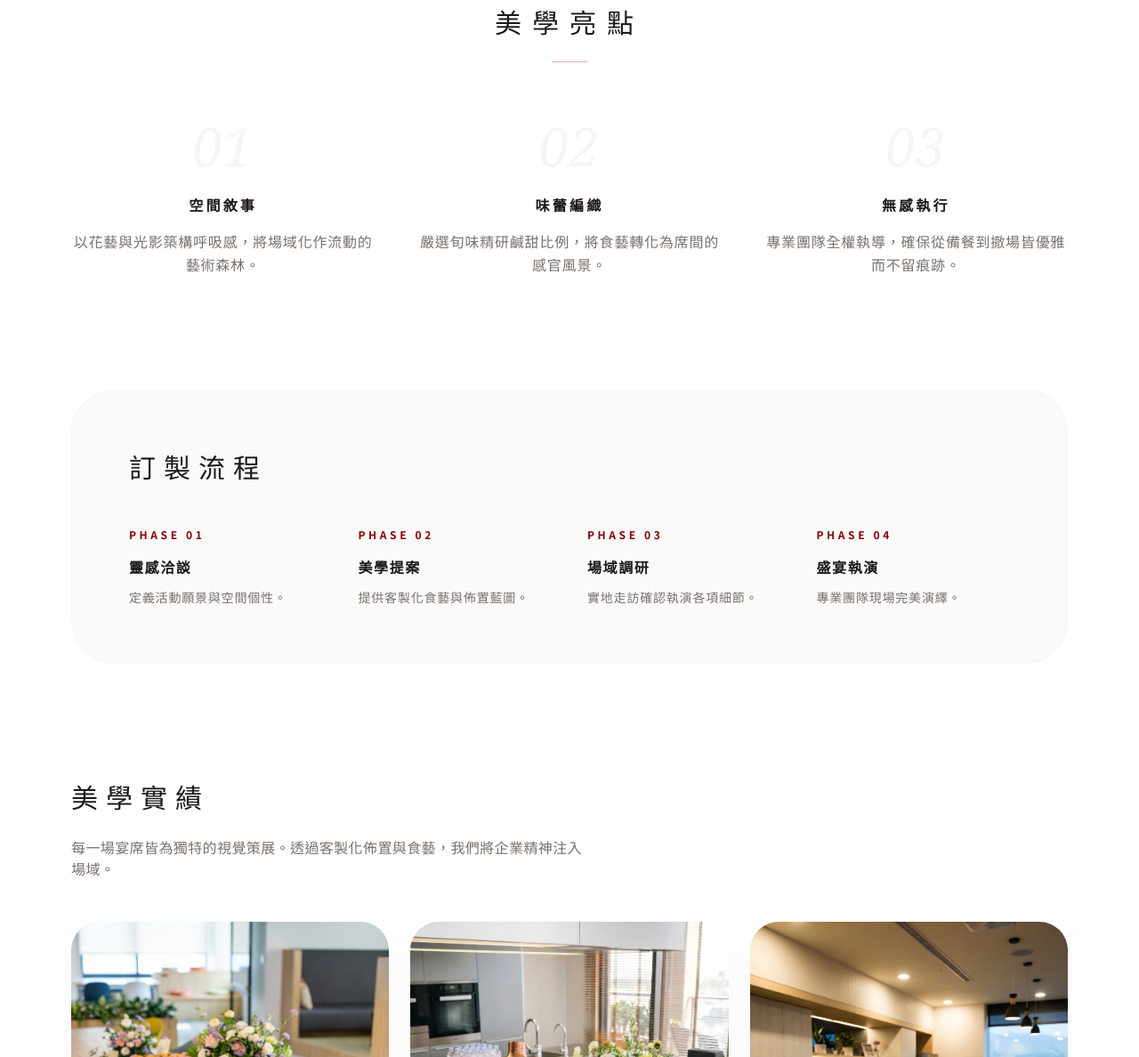
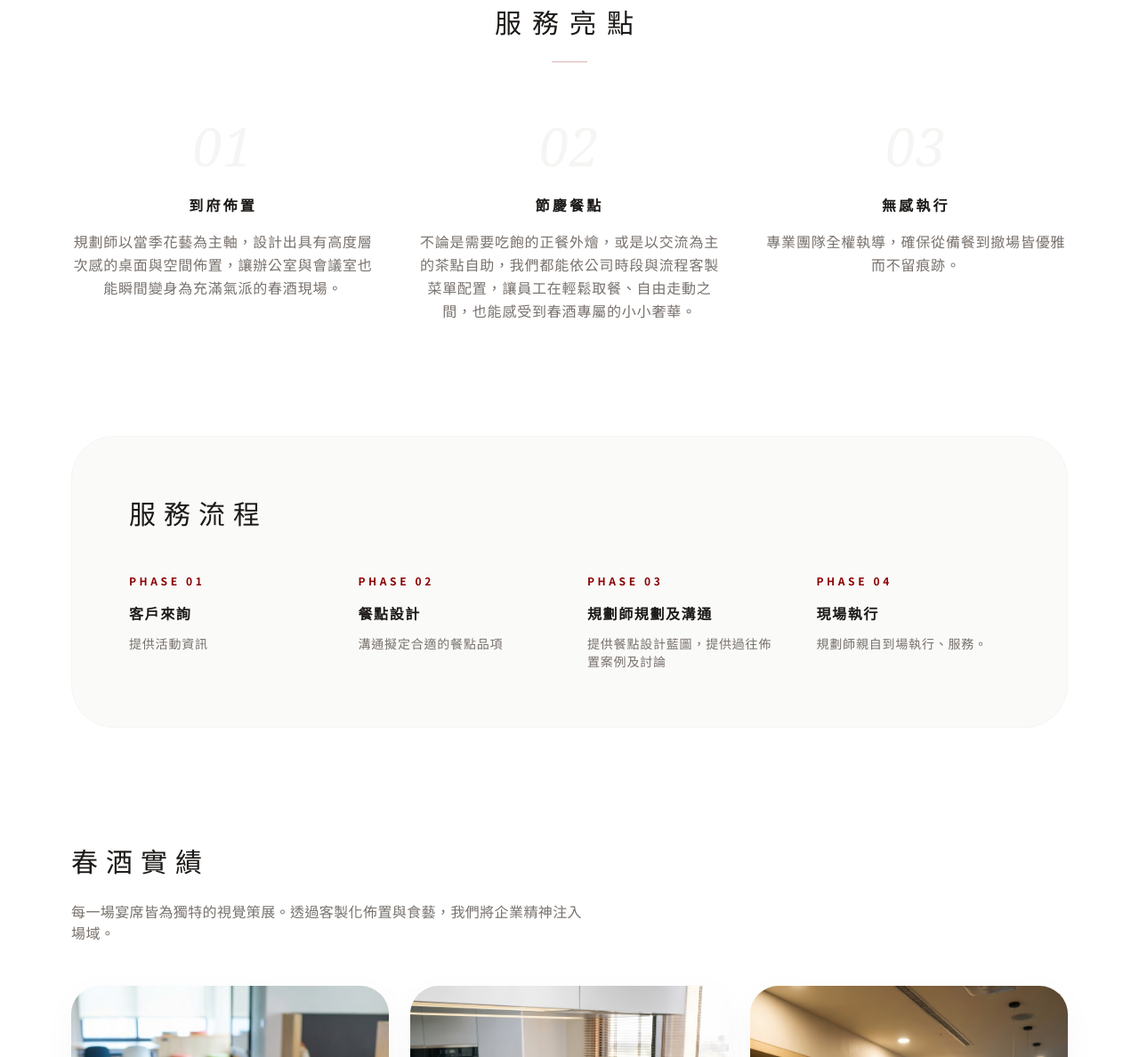
Before and after one commit to Muzentsao/muzentsao12.github.io, a plain HTML site: page index.html in a window 1280 px wide. Shown: the part 902-2090 px from the top of the page at 89% size. Drawn offline with nearby package versions, Linux system fonts and the light colour scheme.

Commit message:
Update index.html

```diff
--- a/index.html
+++ b/index.html
@@ -116,7 +116,7 @@
           </h1>
 
           <p class="mt-8 text-stone-500 text-lg max-w-md font-light leading-loose tracking-wide">
-            透過極簡策展與精緻餐食，為企業重新定義聚會的美學尺度。
+            把開工後的第一次相聚，辦成一場餐桌上的視覺盛宴。
           </p>
 
           <div class="mt-10 flex flex-col sm:flex-row gap-6">
@@ -124,7 +124,7 @@
               立即預約諮詢
             </a>
             <a href="#highlights" class="btn inline-flex items-center justify-center rounded-full bg-white px-10 py-4.5 font-bold text-sm ringline text-stone-500">
-              服務特點
+              服務亮點
             </a>
           </div>
 
@@ -161,20 +161,20 @@
 
     <section id="highlights" class="mx-auto max-w-6xl px-4 py-16 bg-white">
       <div class="text-center mb-16">
-        <h2 class="text-3xl font-light tracking-[0.4em] text-stone-900">美學亮點</h2>
+        <h2 class="text-3xl font-light tracking-[0.4em] text-stone-900">服務亮點</h2>
         <div class="h-px w-10 bg-[#8B0000] mx-auto mt-6 opacity-30"></div>
       </div>
 
       <div class="grid md:grid-cols-3 gap-12">
         <div class="text-center">
           <div class="text-stone-100 text-6xl mb-6 font-serif italic">01</div>
-          <h3 class="font-bold text-stone-900 text-base mb-4 tracking-[0.2em]">空間敘事</h3>
-          <p class="text-base text-stone-500 font-light leading-relaxed">以花藝與光影築構呼吸感，將場域化作流動的藝術森林。</p>
+          <h3 class="font-bold text-stone-900 text-base mb-4 tracking-[0.2em]">到府佈置</h3>
+          <p class="text-base text-stone-500 font-light leading-relaxed">規劃師以當季花藝為主軸，設計出具有高度層次感的桌面與空間佈置，讓辦公室與會議室也能瞬間變身為充滿氣派的春酒現場。</p>
         </div>
         <div class="text-center">
           <div class="text-stone-100 text-6xl mb-6 font-serif italic">02</div>
-          <h3 class="font-bold text-stone-900 text-base mb-4 tracking-[0.2em]">味蕾編織</h3>
-          <p class="text-base text-stone-500 font-light leading-relaxed">嚴選旬味精研鹹甜比例，將食藝轉化為席間的感官風景。</p>
+          <h3 class="font-bold text-stone-900 text-base mb-4 tracking-[0.2em]">節慶餐點</h3>
+          <p class="text-base text-stone-500 font-light leading-relaxed">不論是需要吃飽的正餐外燴，或是以交流為主的茶點自助，我們都能依公司時段與流程客製菜單配置，讓員工在輕鬆取餐、自由走動之間，也能感受到春酒專屬的小小奢華。</p>
         </div>
         <div class="text-center">
           <div class="text-stone-100 text-6xl mb-6 font-serif italic">03</div>
@@ -186,27 +186,27 @@
 
     <section id="process" class="mx-auto max-w-6xl px-4 py-16">
       <div class="bg-stone-50 rounded-[3rem] p-10 md:p-16 border border-stone-100">
-        <h2 class="text-3xl font-light mb-12 text-stone-900 tracking-[0.3em]">訂製流程</h2>
+        <h2 class="text-3xl font-light mb-12 text-stone-900 tracking-[0.3em]">服務流程</h2>
         <div class="grid md:grid-cols-4 gap-10">
           <div>
             <div class="text-[#8B0000] font-bold mb-4 text-xs tracking-[0.3em] uppercase">Phase 01</div>
-            <div class="font-bold text-stone-900 mb-3 text-base tracking-widest">靈感洽談</div>
-            <p class="text-sm text-stone-500 font-light">定義活動願景與空間個性。</p>
+            <div class="font-bold text-stone-900 mb-3 text-base tracking-widest">客戶來詢</div>
+            <p class="text-sm text-stone-500 font-light">提供活動資訊</p>
           </div>
           <div>
             <div class="text-[#8B0000] font-bold mb-4 text-xs tracking-[0.3em] uppercase">Phase 02</div>
-            <div class="font-bold text-stone-900 mb-3 text-base tracking-widest">美學提案</div>
-            <p class="text-sm text-stone-500 font-light">提供客製化食藝與佈置藍圖。</p>
+            <div class="font-bold text-stone-900 mb-3 text-base tracking-widest">餐點設計</div>
+            <p class="text-sm text-stone-500 font-light">溝通擬定合適的餐點品項</p>
           </div>
           <div>
             <div class="text-[#8B0000] font-bold mb-4 text-xs tracking-[0.3em] uppercase">Phase 03</div>
-            <div class="font-bold text-stone-900 mb-3 text-base tracking-widest">場域調研</div>
-            <p class="text-sm text-stone-500 font-light">實地走訪確認執演各項細節。</p>
+            <div class="font-bold text-stone-900 mb-3 text-base tracking-widest">規劃師規劃及溝通</div>
+            <p class="text-sm text-stone-500 font-light">提供餐點設計藍圖，提供過往佈置案例及討論</p>
           </div>
           <div>
             <div class="text-[#8B0000] font-bold mb-4 text-xs tracking-[0.3em] uppercase">Phase 04</div>
-            <div class="font-bold text-stone-900 mb-3 text-base tracking-widest">盛宴執演</div>
-            <p class="text-sm text-stone-500 font-light">專業團隊現場完美演繹。</p>
+            <div class="font-bold text-stone-900 mb-3 text-base tracking-widest">現場執行</div>
+            <p class="text-sm text-stone-500 font-light">規劃師親自到場執行、服務。</p>
           </div>
         </div>
       </div>
@@ -215,7 +215,7 @@
     <section id="work" class="mx-auto max-w-6xl px-4 py-16">
       <div class="flex items-center justify-between mb-12">
         <div>
-          <h2 class="text-3xl font-light tracking-[0.3em] text-stone-900">美學實績</h2>
+          <h2 class="text-3xl font-light tracking-[0.3em] text-stone-900">春酒實績</h2>
           <p class="text-stone-500 mt-6 text-base max-w-xl font-light tracking-wide">
             每一場宴席皆為獨特的視覺策展。透過客製化佈置與食藝，我們將企業精神注入場域。
           </p>
```
